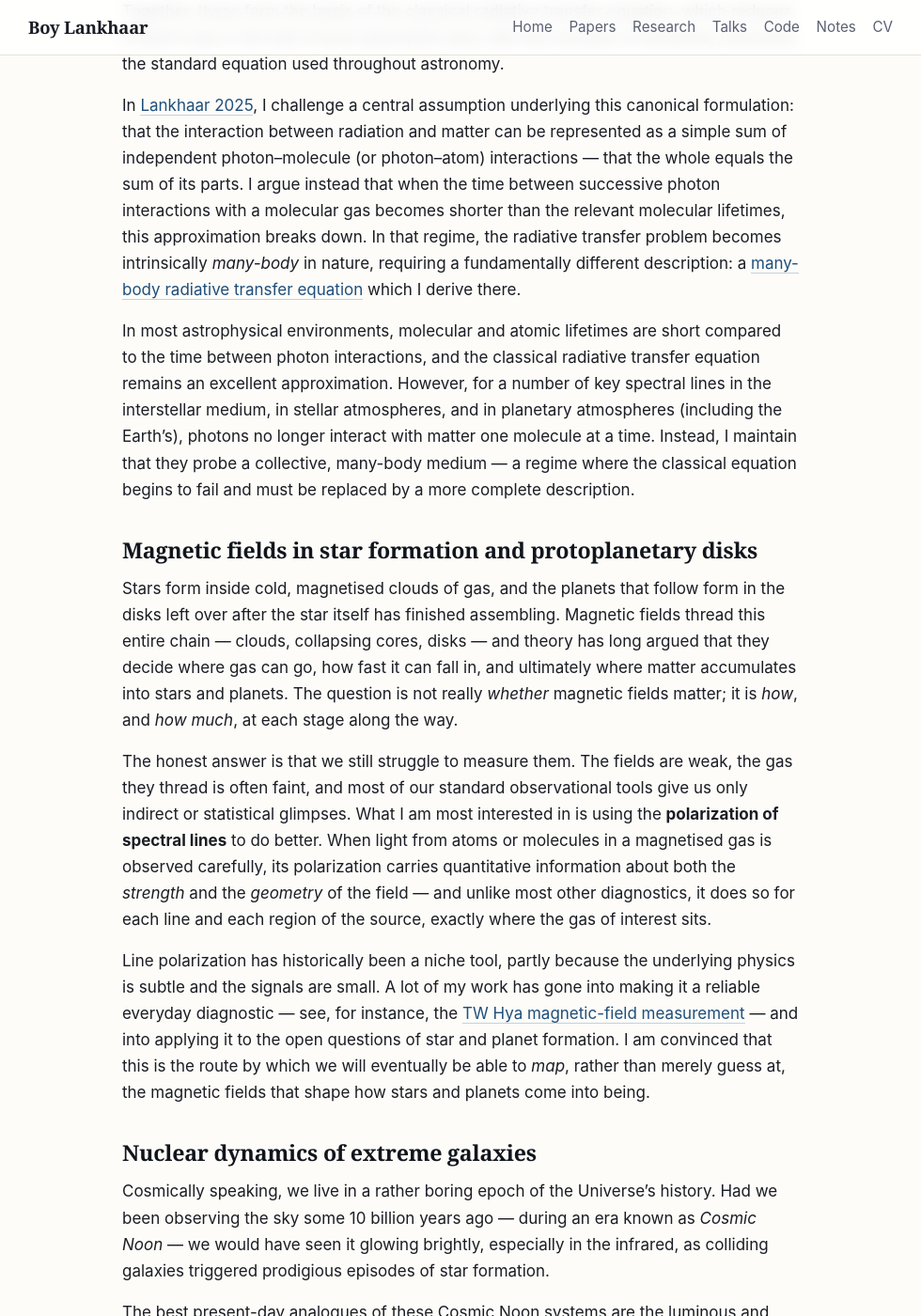
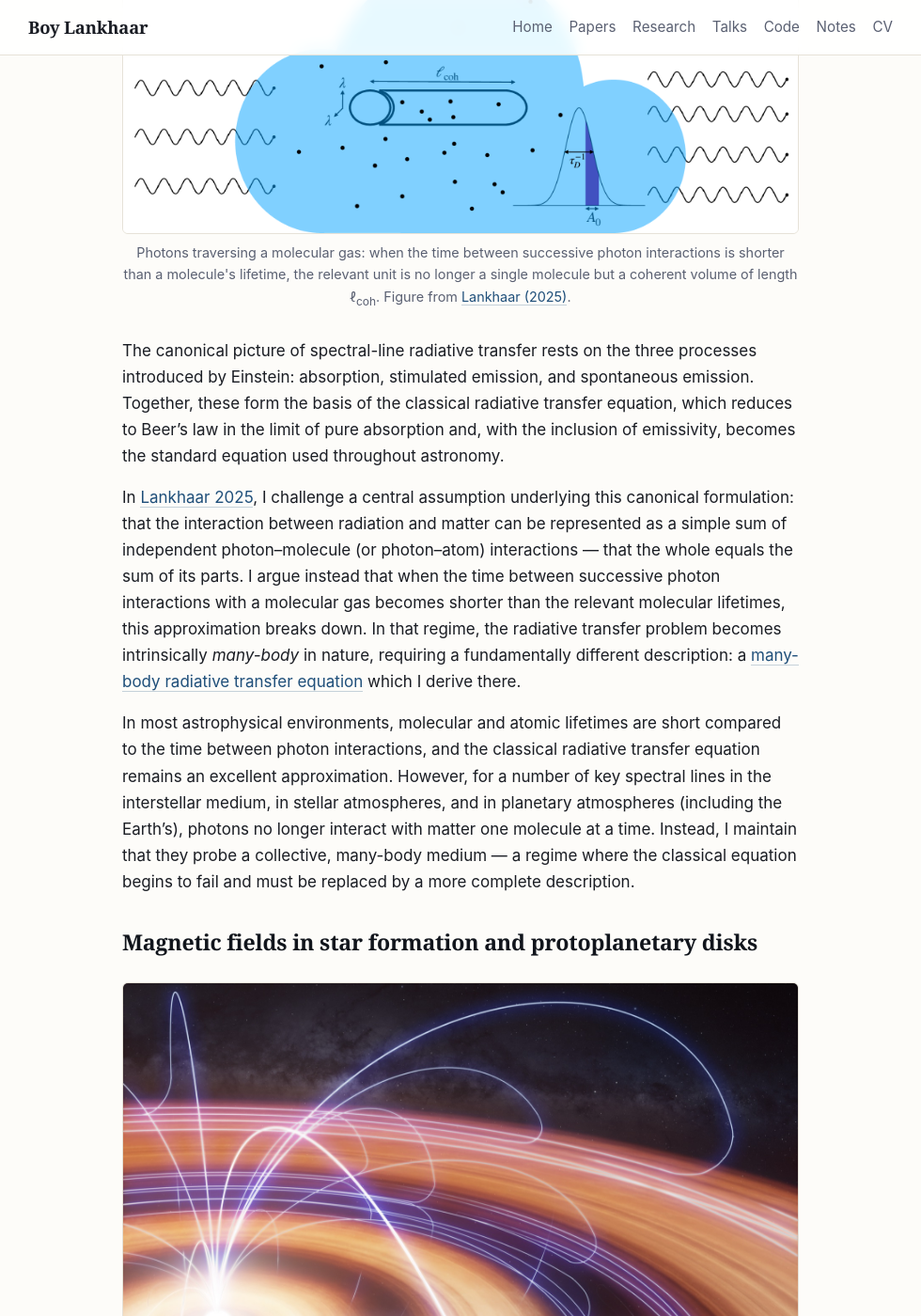
Before and after one commit to blankhaar/blankhaar.github.io, a Jekyll site: the page built from research.md, in a window 1280 px wide and 1400 px high, scrolled down 983 px. Shown: the whole window at 94% size, without its empty margins (150-1130 px from the left). Built offline with Jekyll 4.4.1, drawn with Linux system fonts in a browser that asks for light colours; some of the changed text lies outside the part shown.

Commit message:
Add figures to Research themes; credit photographer on Talks page

```diff
--- a/research.md
+++ b/research.md
@@ -17,6 +17,11 @@ What follows is a more personal map of the questions I keep returning to — slo
 
 ## Fundamentals of radiative transfer
 
+<figure class="paper-figure">
+  <img src="{{ '/assets/img/papers/manybody-schematic.png' | relative_url }}" alt="Schematic of many-body radiative transfer: photons interacting with a cloud of molecules over a coherence length">
+  <figcaption>Photons traversing a molecular gas: when the time between successive photon interactions is shorter than a molecule's lifetime, the relevant unit is no longer a single molecule but a coherent volume of length ℓ<sub>coh</sub>. Figure from <a href="https://arxiv.org/abs/2505.03888">Lankhaar (2025)</a>.</figcaption>
+</figure>
+
 The canonical picture of spectral-line radiative transfer rests on the three processes introduced by Einstein: absorption, stimulated emission, and spontaneous emission. Together, these form the basis of the classical radiative transfer equation, which reduces to Beer's law in the limit of pure absorption and, with the inclusion of emissivity, becomes the standard equation used throughout astronomy.
 
 In [Lankhaar 2025](https://arxiv.org/abs/2505.03888), I challenge a central assumption underlying this canonical formulation: that the interaction between radiation and matter can be represented as a simple sum of independent photon–molecule (or photon–atom) interactions — that the whole equals the sum of its parts. I argue instead that when the time between successive photon interactions with a molecular gas becomes shorter than the relevant molecular lifetimes, this approximation breaks down. In that regime, the radiative transfer problem becomes intrinsically *many-body* in nature, requiring a fundamentally different description: a [many-body radiative transfer equation](https://arxiv.org/abs/2505.03888) which I derive there.
@@ -24,6 +29,11 @@ In [Lankhaar 2025](https://arxiv.org/abs/2505.03888), I challenge a central assu
 In most astrophysical environments, molecular and atomic lifetimes are short compared to the time between photon interactions, and the classical radiative transfer equation remains an excellent approximation. However, for a number of key spectral lines in the interstellar medium, in stellar atmospheres, and in planetary atmospheres (including the Earth's), photons no longer interact with matter one molecule at a time. Instead, I maintain that they probe a collective, many-body medium — a regime where the classical equation begins to fail and must be replaced by a more complete description.
 
 ## Magnetic fields in star formation and protoplanetary disks
+
+<figure class="paper-figure">
+  <img src="{{ '/assets/img/papers/twhya-artwork.jpg' | relative_url }}" alt="Artist's impression of magnetic field lines threading the TW Hya protoplanetary disk">
+  <figcaption>Artist's impression of the magnetic field threading TW Hya's planet-forming disk — its morphology changing as it crosses gaps and rings. Credit: NSF / AUI / NSF NRAO / M. Weiss, accompanying <a href="{{ '/papers/tw-hya-magnetic-field/' | relative_url }}">Teague, Lankhaar et al. (2025)</a>.</figcaption>
+</figure>
 
 Stars form inside cold, magnetised clouds of gas, and the planets that follow form in the disks left over after the star itself has finished assembling. Magnetic fields thread this entire chain — clouds, collapsing cores, disks — and theory has long argued that they decide where gas can go, how fast it can fall in, and ultimately where matter accumulates into stars and planets. The question is not really *whether* magnetic fields matter; it is *how*, and *how much*, at each stage along the way.
 
@@ -33,6 +43,11 @@ Line polarization has historically been a niche tool, partly because the underly
 
 ## Nuclear dynamics of extreme galaxies
 
+<figure class="paper-figure">
+  <img src="{{ '/assets/img/papers/zw049-fountain-cartoon.png' | relative_url }}" alt="Cartoon of the two-component nuclear outflow in Zw049.057">
+  <figcaption>The nuclear region of Zw049.057: a fast collimated outflow (red/blue arrows) sheathed in a slower, wide-angle "fountain" (teal cones), traced by OH and formaldehyde megamasers and a large-scale radio jet. Figure from <a href="{{ '/papers/zw049-oh-megamaser-fountain/' | relative_url }}">Lankhaar et al. (2024)</a>.</figcaption>
+</figure>
+
 Cosmically speaking, we live in a rather boring epoch of the Universe's history. Had we been observing the sky some 10 billion years ago — during an era known as *Cosmic Noon* — we would have seen it glowing brightly, especially in the infrared, as colliding galaxies triggered prodigious episodes of star formation.
 
 The best present-day analogues of these Cosmic Noon systems are the luminous and ultraluminous infrared galaxies (LIRGs and ULIRGs). These nearby — though still tens of megaparsecs away — and often interacting galaxy systems offer a unique laboratory to study, in remarkable detail, how galaxies evolve under extreme conditions, how gas is transported to their nuclei, and how violent interactions shape their future.
```
Also changed, not shown: talks.md (+1 -0 lines), assets/img/papers/manybody-schematic.png (added), assets/img/papers/twhya-artwork.jpg (added), assets/img/papers/zw049-fountain-cartoon.png (added).
